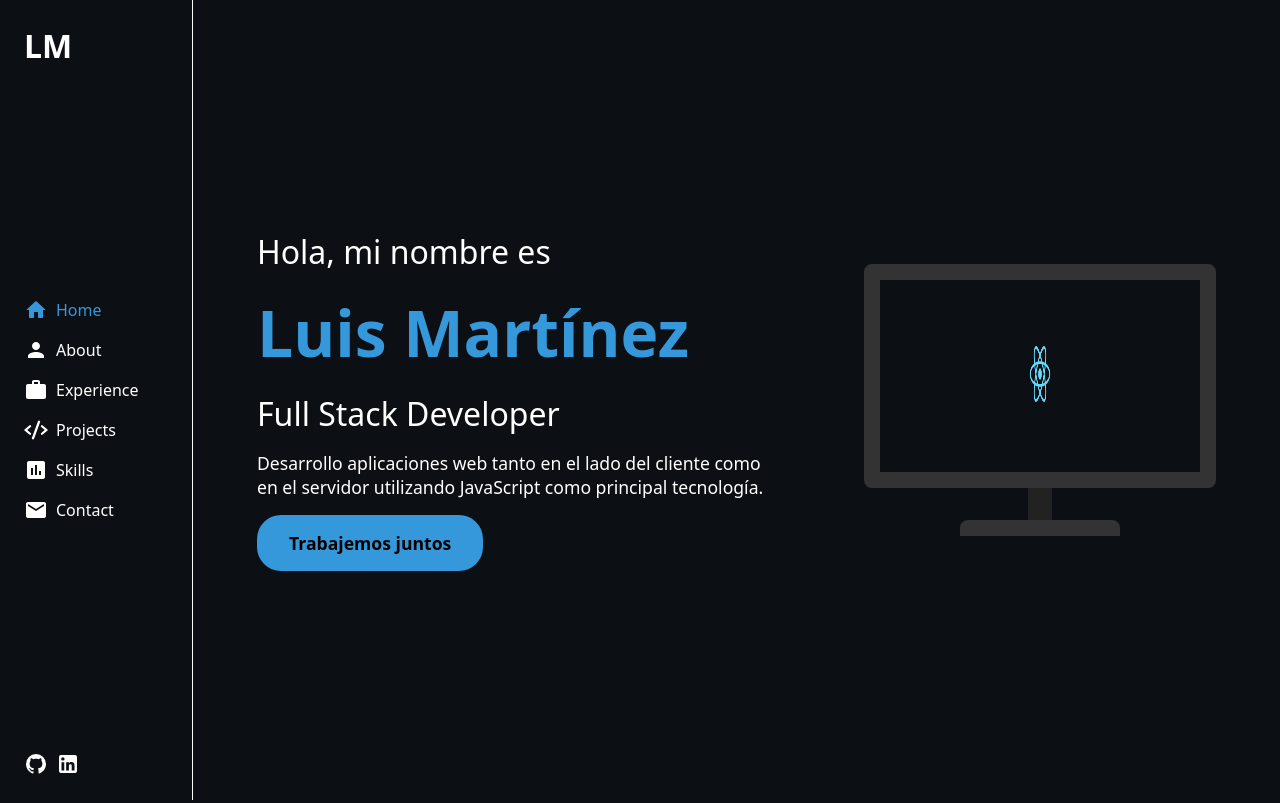
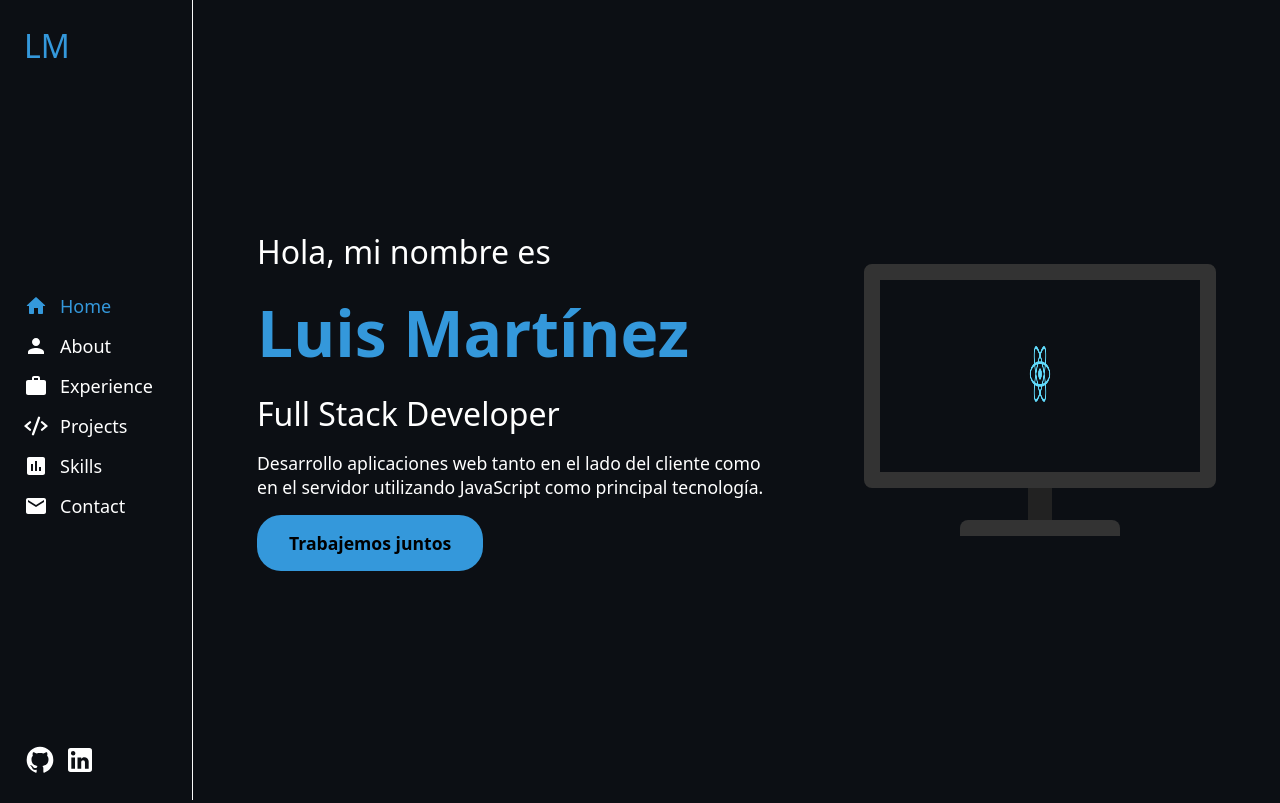
Before and after one commit to lemartinezm/portfolio-v2, an Astro site: page / in a window 1280 px wide. Shown: the top 803 px of the page. Built offline with nearby package versions, Linux system fonts and the light colour scheme; Astro itself is replaced by a stand-in of ours.

Commit message:
fix: update navbar style

```diff
--- a/src/components/Header.astro
+++ b/src/components/Header.astro
@@ -25,7 +25,7 @@
       ></path>
     </svg>
   </label>
-  <h2>LM</h2>
+  <a href="#home" class="logo">LM</a>
   <ul class="nav_links">
     <li>
       <a href="#home">
@@ -128,8 +128,8 @@
       <a href="https://github.com/lemartinezm" target="_blank">
         <svg
           xmlns="http://www.w3.org/2000/svg"
-          width="24"
-          height="24"
+          width="32"
+          height="32"
           viewBox="0 0 24 24"
           ><path
             fill="currentColor"
@@ -142,8 +142,8 @@
       <a href="https://www.linkedin.com/in/lemartinezm/" target="_blank">
         <svg
           xmlns="http://www.w3.org/2000/svg"
-          width="24"
-          height="24"
+          width="32"
+          height="32"
           viewBox="0 0 24 24"
           ><path
             fill="currentColor"
@@ -194,7 +194,7 @@
     border-right: 1px solid #fafafa;
   }
 
-  nav h2 {
+  nav .logo {
     display: none;
   }
 
@@ -217,12 +217,13 @@
   }
 
   a {
+    font-size: 1.125rem;
     color: #fff;
     font-weight: 500;
     text-decoration: none;
     display: flex;
     align-items: center;
-    gap: 0.5rem;
+    gap: 0.75rem;
     transition: color 0.15s ease-in-out;
   }
 
@@ -251,7 +252,7 @@
       background-color: transparent;
     }
 
-    nav h2 {
+    nav .logo {
       display: block;
       padding: 1.5rem;
       font-size: 2rem;
```
